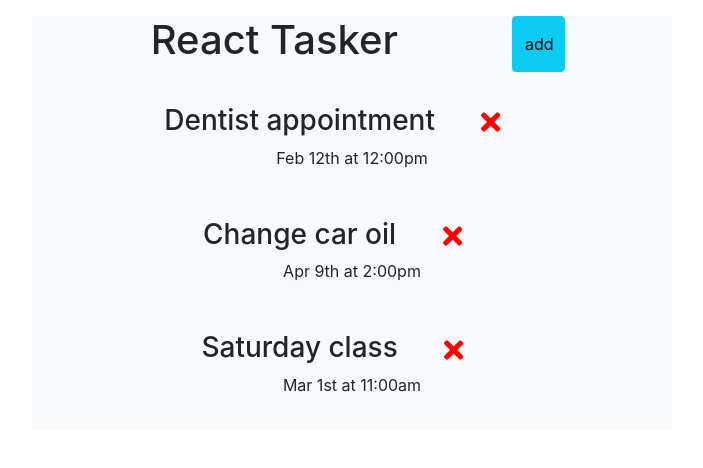
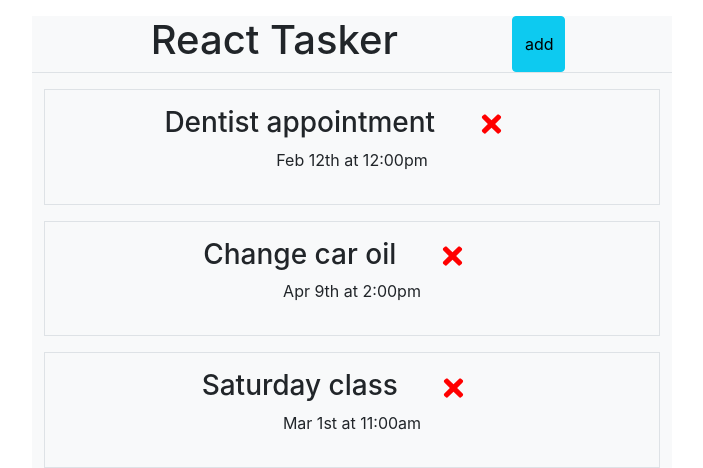
Before and after one commit to jbramirez03/React-Tasker, a React (Create React App) app: page / in a window 1280 px wide. Shown: the top 468 px of the page, without its empty margins (288-991 px from the left). Built offline with nearby package versions, Linux system fonts and the light colour scheme.

Commit message:
added border to individual task div

```diff
--- a/src/components/Header.js
+++ b/src/components/Header.js
@@ -6,7 +6,7 @@ const Header = () => {
     };
 
     return (
-        <header className='row justify-content-center'>
+        <header className='row justify-content-center border-bottom'>
             <h1 className="col-lg-7">React Tasker</h1>
             <Button title='add' styling='btn col-lg-1 btn-info' onClick={onClick} />
         </header>
--- a/src/components/Task.js
+++ b/src/components/Task.js
@@ -2,7 +2,7 @@ import { FaTimes } from 'react-icons/fa';
 
 const Task = ({ task, onDelete }) => {
     return (
-        <div className='row p-3 text-center'>
+        <div className='container mb-3 p-3 text-center border'>
             <h3>{task.text} <FaTimes className='col-lg-2' style={{ color: 'red', cursor: 'pointer' }} onClick={() => { onDelete(task.id) }} /></h3>
             <p>{task.day}</p>
         </div>
```
